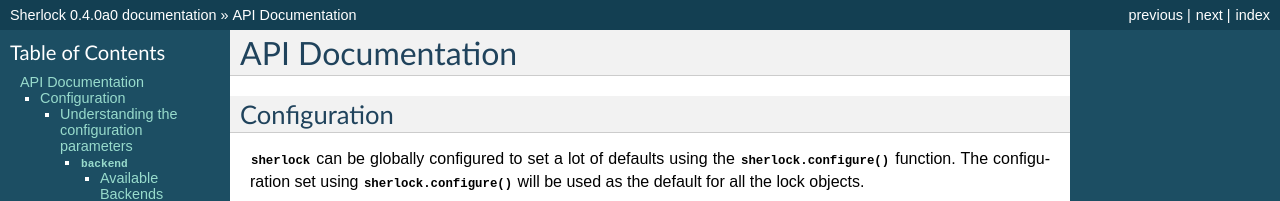
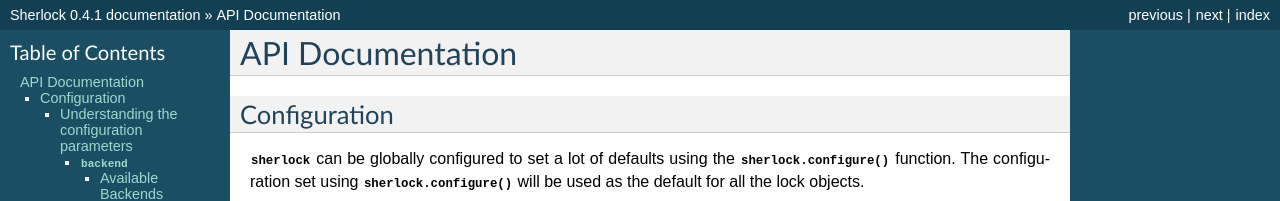
Before and after one commit to py-sherlock/sherlock, a Sphinx documentation site: the page built from docs/source/api_documentation.rst, in a window 1280 px wide and 900 px high. Shown: the top 201 px of the window. Built offline with Sphinx 7.4.7, drawn with Linux system fonts in a browser that asks for light colours; some of the changed text lies outside the part shown.

Commit message:
Prepare for release

```diff
--- a/docs/source/conf.py
+++ b/docs/source/conf.py
@@ -58,9 +58,9 @@
 # built documents.
 #
 # The short X.Y version.
-version = '0.4.0'
+version = '0.4.1'
 # The full version, including alpha/beta/rc tags.
-release = '0.4.0a0'
+release = '0.4.1'
 
 # The language for content autogenerated by Sphinx. Refer to documentation
 # for a list of supported languages.
--- a/pyproject.toml
+++ b/pyproject.toml
@@ -2,7 +2,7 @@
 
 [tool.poetry]
 name = "sherlock"
-version = "0.4.1a0"
+version = "0.4.1"
 description = "Distributed inter-process locks with a choice of backend"
 license =  "MIT"
 authors = [
```
Also changed, not shown: CHANGELOG.rst (+7 -0 lines).
